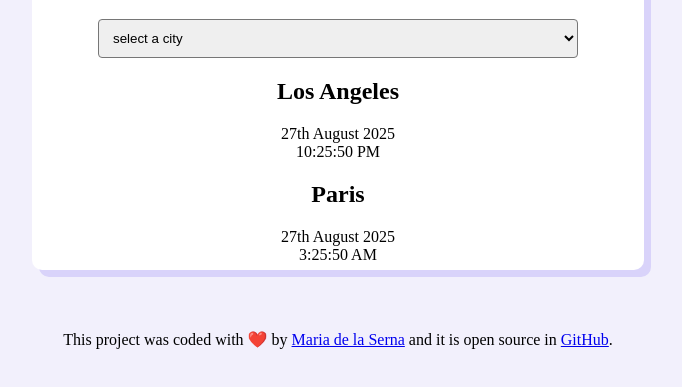
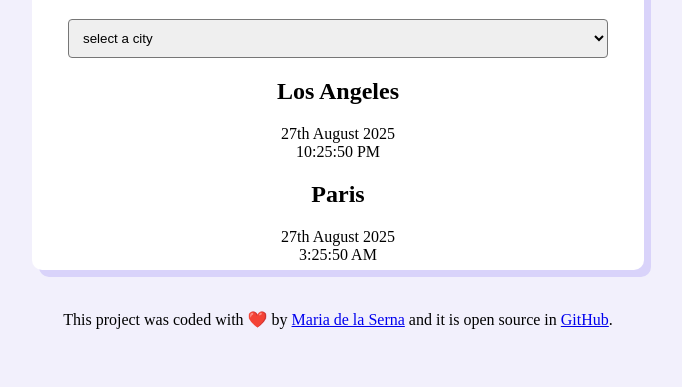
Before and after one commit to MariaBego56/World_Clock, a plain HTML site: page index.html in a window 1280 px wide. Shown: the part 77-464 px from the top of the page, without its empty margins (302-984 px from the left). Drawn offline with Linux system fonts and the light colour scheme; a script that the page names is missing.

Commit message:
Update style.css

```diff
--- a/src/style.css
+++ b/src/style.css
@@ -6,7 +6,7 @@ body{
 max-width: 600px;
 text-align: center;
 padding: 6px;
-margin: 120px auto 60px;
+margin: 0px auto 40px;
 
 border-radius: 10px;
 background-color: white;
@@ -16,7 +16,7 @@ margin-top: 10px;
 
 select{
 border-radius: 4px;
-width: 80%;
+width: 90%;
 padding:10px;
 margin: 0 auto;
 
```
